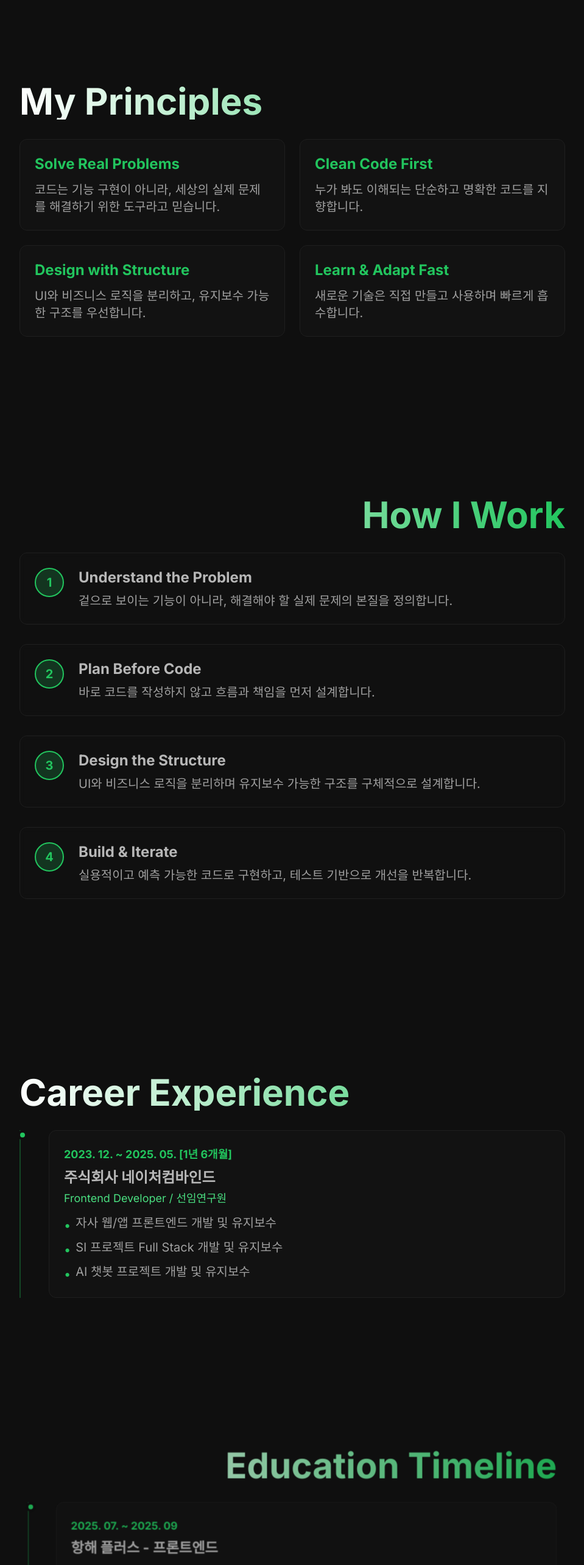
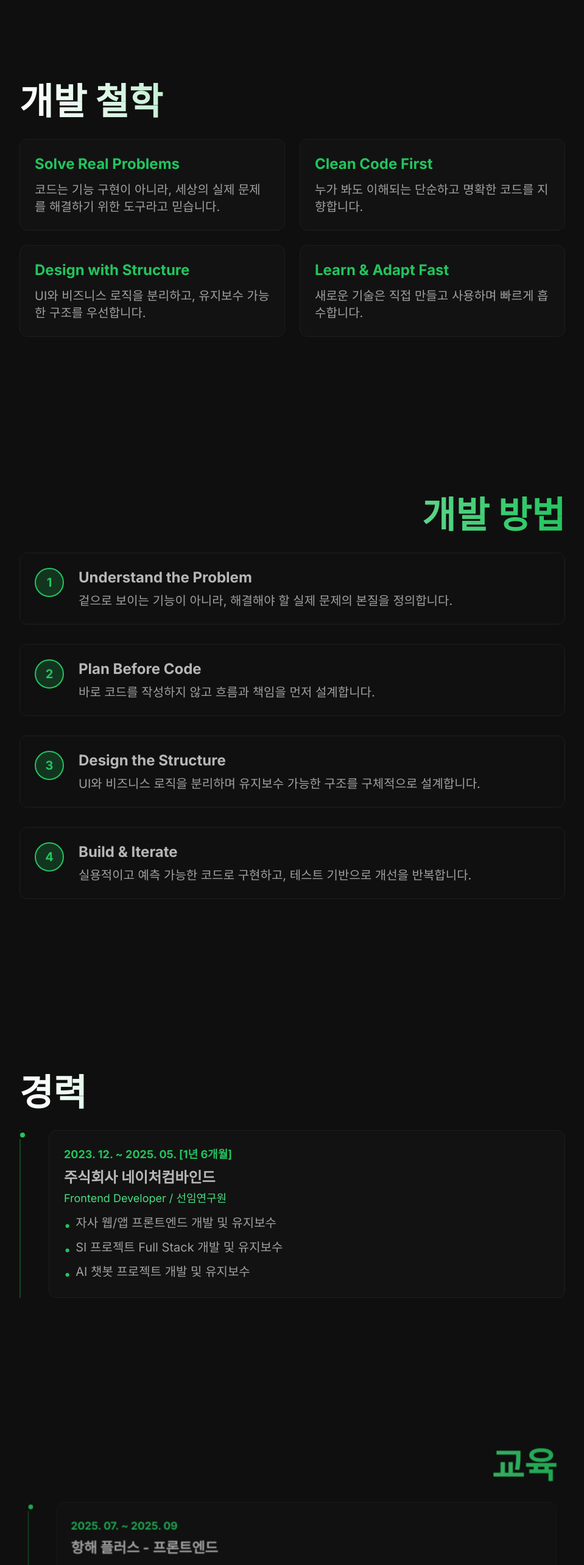
Before and after one commit to Hwirin-Kim/portfolio, a Next.js app: page /about in a window 1280 px wide. Shown: the part 920-3486 px from the top of the page at 61% size, without its empty margins (160-1119 px from the left). Built offline with nearby package versions, Linux system fonts and the light colour scheme.

Commit message:
fix: about 한글로 변경

```diff
--- a/src/app/about/page.tsx
+++ b/src/app/about/page.tsx
@@ -29,7 +29,7 @@ export default function AboutPage() {
       </section>
 
       {/* My Principles */}
-      <ScrollySection title="My Principles" index={0}>
+      <ScrollySection title="개발 철학" index={0}>
         <div className="grid grid-cols-1 md:grid-cols-2 gap-6">
           {principles.map((principle, index) => (
             <div
@@ -46,7 +46,7 @@ export default function AboutPage() {
       </ScrollySection>
 
       {/* How I Work */}
-      <ScrollySection title="How I Work" index={1}>
+      <ScrollySection title="개발 방법" index={1}>
         <div className="space-y-8">
           {workProcess.map((process, index) => (
             <div
@@ -66,7 +66,7 @@ export default function AboutPage() {
       </ScrollySection>
 
       {/* Career Experience */}
-      <ScrollySection title="Career Experience" index={2}>
+      <ScrollySection title="경력" index={2}>
         <div className="relative">
           <div className="absolute left-0 top-0 bottom-0 w-0.5 bg-primary/30" />
           <div className="space-y-12 pl-12">
@@ -98,7 +98,7 @@ export default function AboutPage() {
       </ScrollySection>
 
       {/* Education Timeline */}
-      <ScrollySection title="Education Timeline" index={3}>
+      <ScrollySection title="교육" index={3}>
         <div className="relative">
           <div className="absolute left-0 top-0 bottom-0 w-0.5 bg-primary/30" />
           <div className="space-y-12 pl-12">
```
